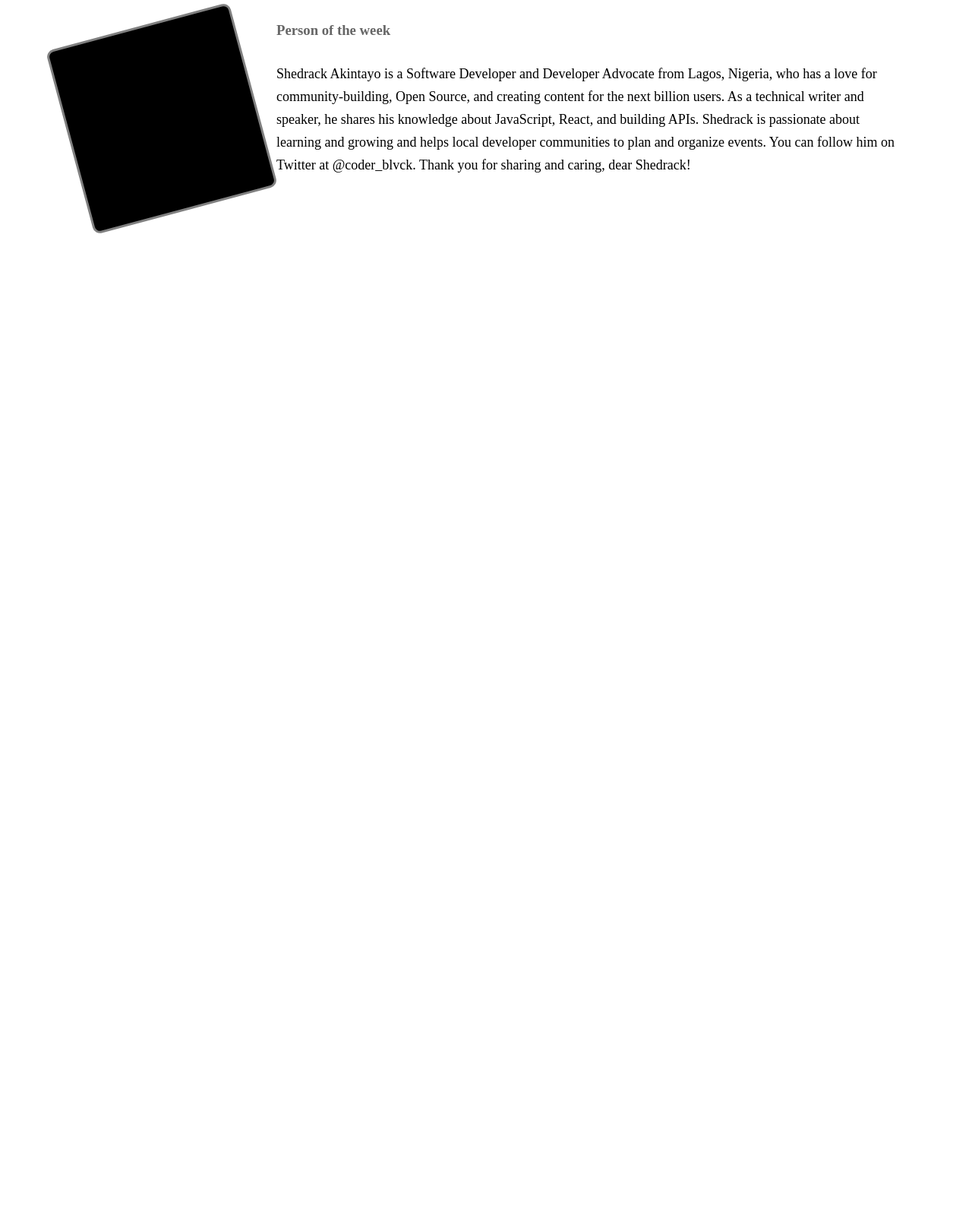
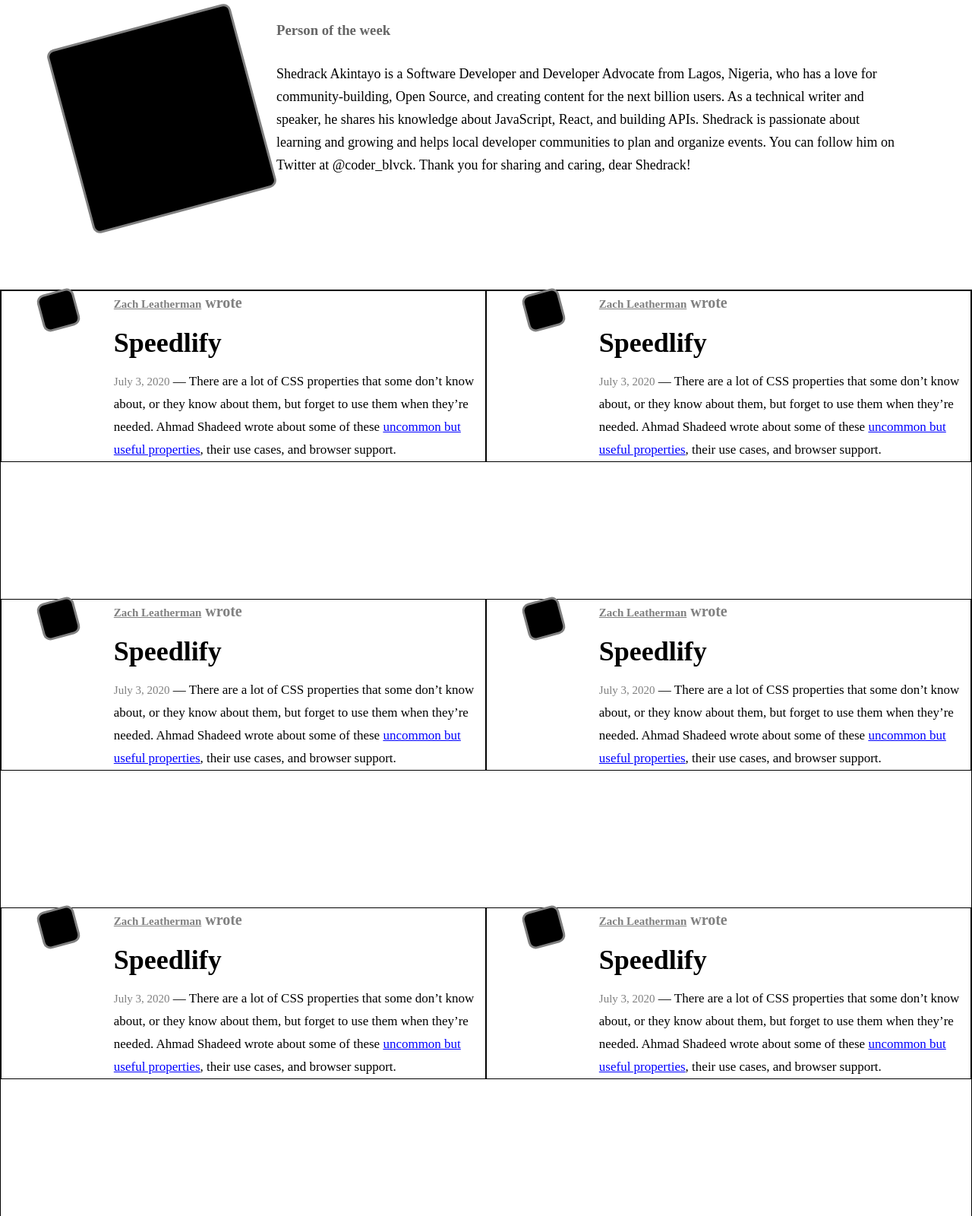
Before and after one commit to tiagoes/Design-Teardown, a plain HTML site: page index.html in a window 1280 px wide. Shown: the part 3564-5164 px from the top of the page at 76% size. Before the commit the page ends 3877 px from the top, so only its background shows below. Drawn offline with Linux system fonts and the light colour scheme.

Commit message:
added article section 3 and styling it

```diff
--- a/index.css
+++ b/index.css
@@ -274,3 +274,51 @@ main section:nth-child(n+2){
 .article-section-two-container div{
     height: 350px;
 }
+
+/* article three */
+.article-section-three {
+    grid-template-columns: 1fr 1fr;
+    border: 1px solid black;
+    margin-top: 100px;
+}
+
+.article-section-three-container {
+    grid-template-columns: 1fr 5fr;
+    border: 1px solid black;
+    padding-left: 50px;
+    margin-bottom: 180px;
+}
+
+.article-section-three-container p:nth-child(1) {
+    color: gray;
+    font-size: 20px;
+    font-weight: 700;
+}
+
+.article-section-three-container p:nth-child(1) span {
+    text-decoration: underline;
+}
+
+.article-section-three-container h2 {
+    font-size: 36px;
+    margin: 18px 0;
+}
+
+.article-section-three-container h2:hover {
+    color: red;
+}
+
+.article-section-three-container p {
+    font-size: 17px;
+    line-height: 30px;
+}
+
+.article-section-three-container p span {
+    color: gray;
+    font-size: 15px;
+}
+
+.article-section-three-container a {
+    text-decoration: underline;
+    color: blue;
+}
--- a/index.html
+++ b/index.html
@@ -222,6 +222,81 @@
             </div>
         </article>
 
+        <section>
+            <article>
+                <div class="grid article-section-three">
+
+                    <div class="grid article-section-three-container">
+                        <div class="writer-image">
+                        </div>
+                        <div>
+                            <p> <span>Zach Leatherman</span> wrote</p>
+                            <h2>Speedlify</h2>
+                            <p><span>July 3, 2020</span> — There are a lot of CSS properties that some don’t know about, or they know about them, but forget to use them when they’re needed. Ahmad Shadeed wrote about some of these <a href="#"> uncommon but useful properties</a>, their use cases, and browser support.</p>
+                        </div>
+                    </div>
+
+                    <div class="grid article-section-three-container">
+                        <div class="writer-image">
+                        </div>
+                        <div>
+                            <p> <span>Zach Leatherman</span> wrote</p>
+                            <h2>Speedlify</h2>
+                            <p><span>July 3, 2020</span> — There are a lot of CSS properties that some don’t know about, or they know about them, but forget to use them when they’re needed. Ahmad Shadeed wrote about some of these <a href="#"> uncommon but useful properties</a>, their use cases, and browser support.</p>
+                        </div>
+                    </div>
+
+                    <div class="grid article-section-three-container">
+                        <div class="writer-image">
+                        </div>
+                        <div>
+                            <p> <span>Zach Leatherman</span> wrote</p>
+                            <h2>Speedlify</h2>
+                            <p><span>July 3, 2020</span> — There are a lot of CSS properties that some don’t know about, or they know about them, but forget to use them when they’re needed. Ahmad Shadeed wrote about some of these <a href="#"> uncommon but useful properties</a>, their use cases, and browser support.</p>
+                        </div>
+                    </div>
+
+                    <div class="grid article-section-three-container">
+                        <div class="writer-image">
+                        </div>
+                        <div>
+                            <p> <span>Zach Leatherman</span> wrote</p>
+                            <h2>Speedlify</h2>
+                            <p><span>July 3, 2020</span> — There are a lot of CSS properties that some don’t know about, or they know about them, but forget to use them when they’re needed. Ahmad Shadeed wrote about some of these <a href="#"> uncommon but useful properties</a>, their use cases, and browser support.</p>
+                        </div>
+                    </div>
+
+
+                    <div class="grid article-section-three-container">
+                        <div class="writer-image">
+                        </div>
+                        <div>
+                            <p> <span>Zach Leatherman</span> wrote</p>
+                            <h2>Speedlify</h2>
+                            <p><span>July 3, 2020</span> — There are a lot of CSS properties that some don’t know about, or they know about them, but forget to use them when they’re needed. Ahmad Shadeed wrote about some of these <a href="#"> uncommon but useful properties</a>, their use cases, and browser support.</p>
+                        </div>
+                    </div>
+
+
+                    <div class="grid article-section-three-container">
+                        <div class="writer-image">
+                        </div>
+                        <div>
+                            <p> <span>Zach Leatherman</span> wrote</p>
+                            <h2>Speedlify</h2>
+                            <p><span>July 3, 2020</span> — There are a lot of CSS properties that some don’t know about, or they know about them, but forget to use them when they’re needed. Ahmad Shadeed wrote about some of these <a href="#"> uncommon but useful properties</a>, their use cases, and browser support.</p>
+                        </div>
+                    </div>
+
+
+
+
+
+
+                </div>
+            </article>
+        </section>
+
     </main>
 </body>
 </html>
```
